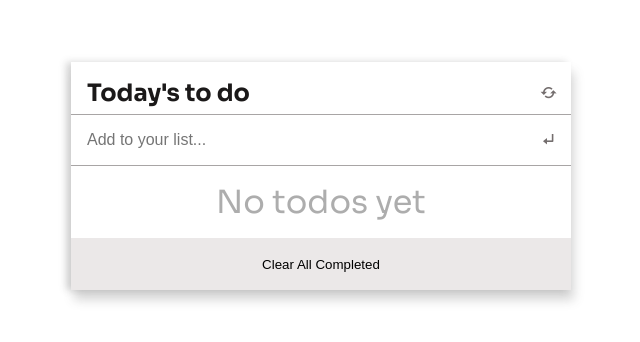
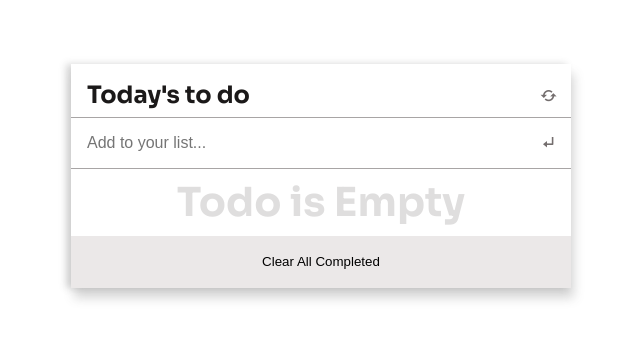
Before and after one commit to DuaneDave/To-Do-List, a website built with webpack: page src/index.html in a window 1280 px wide. Shown: the part 224-566 px from the top of the page, without its empty margins (319-959 px from the left). Built offline with nearby package versions, Linux system fonts and the light colour scheme.

Commit message:
Update UI

```diff
--- a/src/index.js
+++ b/src/index.js
@@ -2,15 +2,15 @@ import './style.css';
 import TodoArray from './modules/TodoArray.js';
 import TodoItem from './modules/TodoItem.js';
 
-const formSubmit = document.querySelector('#form');
-const todoElement = document.querySelector('.todo-container');
+const form = document.querySelector('#form');
+const todoWrapper = document.querySelector('.todo-container');
 
 const todoArray = new TodoArray();
 
 const renderTodos = () => {
-  todoElement.innerHTML = '';
+  todoWrapper.innerHTML = '';
   if (todoArray.getAllTodos().length === 0) {
-    todoElement.innerHTML = '<p class= "empty"> No todos yet</p>';
+    todoWrapper.innerHTML = '<p class= "empty">Todo is Empty</p>';
   } else {
     todoArray.getAllTodos().forEach((todo, index) => {
       const todoItem = document.createElement('div');
@@ -22,7 +22,7 @@ const renderTodos = () => {
         <i id="delete-btn" data-remote = ${index} class='bx bx-trash' id="delete-btn"></i>
       </div>
     `;
-      todoElement.appendChild(todoItem);
+      todoWrapper.appendChild(todoItem);
     });
   }
 
@@ -47,16 +47,16 @@ const renderTodos = () => {
   });
 };
 
-formSubmit.addEventListener('submit', (e) => {
+form.addEventListener('submit', (e) => {
   e.preventDefault();
   const todoDescription = document.querySelector('.input').value;
   const todo = new TodoItem(
     todoDescription,
     false,
-    todoArray.getAllTodos().length + 1,
+    todoArray.getAllTodos().length + 1
   );
   todoArray.addTodo(todo);
-  formSubmit.reset();
+  form.reset();
   document.querySelector('.input').focus();
   renderTodos();
 });
--- a/src/style.css
+++ b/src/style.css
@@ -46,8 +46,7 @@ input {
 .container {
   width: 100%;
   max-width: 500px;
-  box-shadow:
-    3px 10px 10px rgba(75, 72, 72, 0.219),
+  box-shadow: 3px 10px 10px rgba(75, 72, 72, 0.219),
     -5px 0 7px rgba(75, 72, 72, 0.219);
   gap: 0.5rem;
 }
@@ -97,7 +96,8 @@ form {
 
 .empty {
   text-align: center;
-  color: rgba(0, 0, 0, 0.322);
-  padding: 0.5em;
-  font-size: 2rem;
+  color: rgba(34, 30, 30, 0.144);
+  padding: 0.2em;
+  font-size: 2.5rem;
+  font-weight: 700;
 }
```
